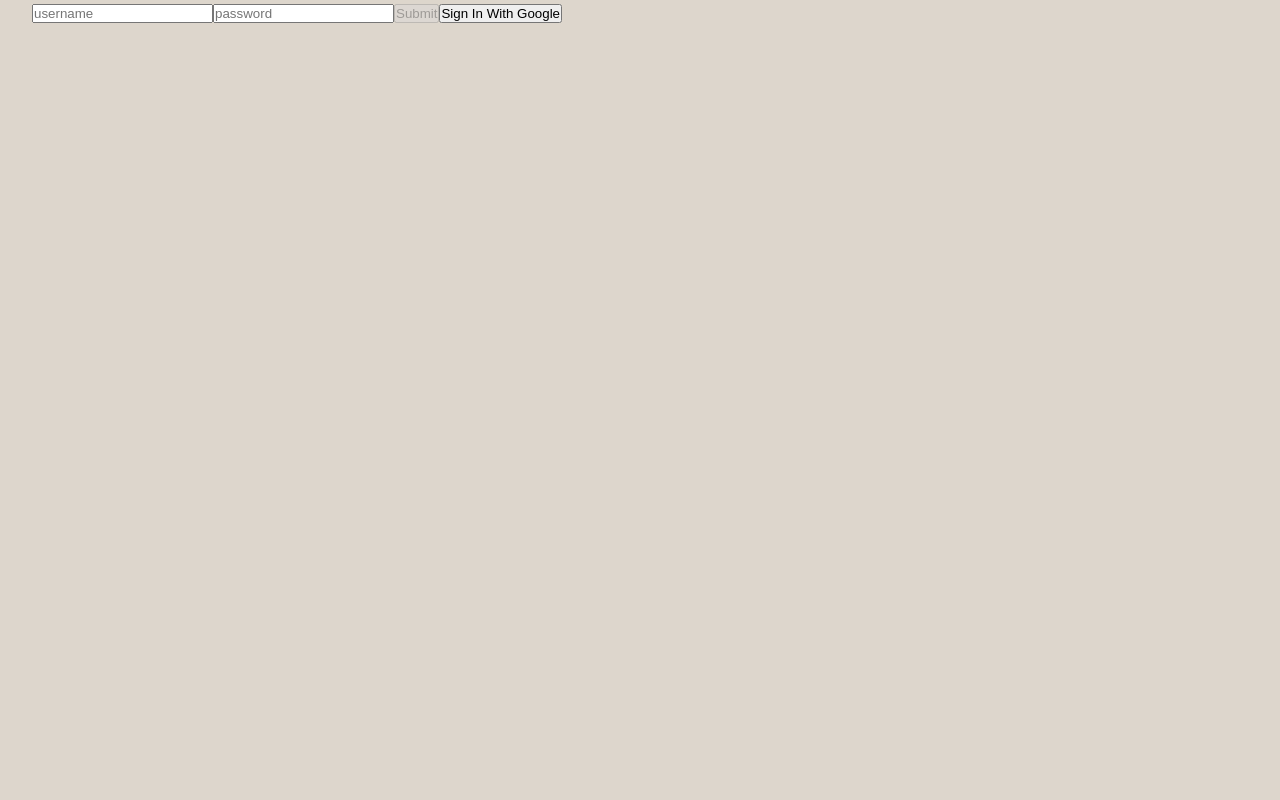
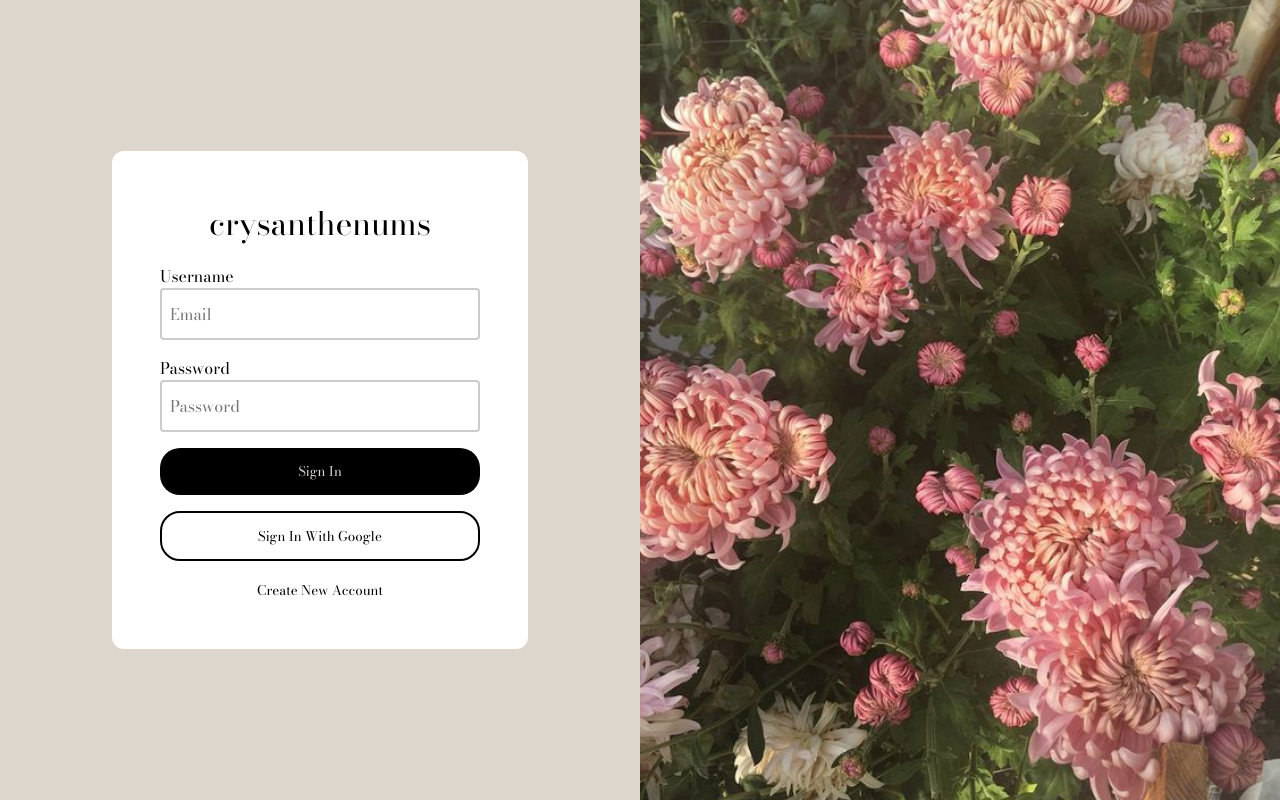
Before and after one commit to emiilyxie/juhuas, a Next.js app: page /login in a window 1280 px wide. Built offline with nearby package versions, Linux system fonts and the light colour scheme; no server answers.

Commit message:
make pretty login form

```diff
--- a/app/globals.css
+++ b/app/globals.css
@@ -31,7 +31,6 @@ body {
 body {
   color: rgb(var(--foreground-rgb));
   background: rgb(var(--background-rgb));
-  margin: 0rem 2rem;
 }
 
 a {
@@ -39,6 +38,12 @@ a {
   text-decoration: none;
 }
 
+button {
+  background: none;
+  border: none;
+  font-family: inherit;
+}
+
 /* @media (prefers-color-scheme: dark) {
   html {
     color-scheme: dark;
--- a/app/layout.module.css
+++ b/app/layout.module.css
@@ -9,6 +9,12 @@
   position: relative;
 }
 
+.imgWrapperFull {
+  width: 100%;
+  height: 100%;
+  position: relative;
+}
+
 .second {
   flex-grow: 1.61;
 }
--- a/app/login/page.tsx
+++ b/app/login/page.tsx
@@ -1,12 +1,16 @@
 'use client'
 
-import FormButton from "@/components/formElements/FormButton";
+import { SecondaryButton, SignInGoogleButton, SubmitButton } from "@/components/formElements/FormButton";
 import TextInput from "@/components/formElements/TextInput";
 import { signInWithEmailAndPassword, signInWithPopup } from "firebase/auth";
 import { useState } from "react";
 import { auth, createUser, googleProvider, userExists } from "@/lib/firebase";
 import { useRouter } from "next/navigation";
 import { User, UserRole } from "@/lib/types";
+import layoutStyle from "@/app/layout.module.css"
+import formStyle from "@/components/Form.module.css"
+import Link from "next/link";
+import Image from "next/image";
 
 export default function Page() {
 
@@ -47,12 +51,23 @@ export default function Page() {
   }
 
   return (
-   <div>
-    <TextInput label="Username" value={username} placeholder="username" onValueChanged={setUsername} />
-    <TextInput label="Password" value={password} placeholder="password" onValueChanged={setPassword} />
+    <div className={formStyle.formLayout}>
+      <div className={formStyle.formSection}>
+        <div className={formStyle.card}>
+          <div className={formStyle.title}>Crysanthenums</div>
+          <TextInput label="Username" value={username} placeholder="Email" onValueChanged={setUsername} />
+          <TextInput label="Password" value={password} placeholder="Password" onValueChanged={setPassword} />
 
-    <FormButton label="Submit" onSubmit={handleSubmit} valid={isValid} />
-    <FormButton label="Sign In With Google" onSubmit={handleGoogleSubmit} valid={true} />
-   </div>
+          <SubmitButton label="Sign In" onSubmit={handleSubmit} valid={isValid} />
+          <SignInGoogleButton label="Sign In With Google" onSubmit={handleGoogleSubmit} valid={true} />
+          <Link href={"/u/new"}><SecondaryButton label="Create New Account" onSubmit={() => {}} valid={true}></SecondaryButton></Link>
+        </div>
+      </div>
+      <div className={formStyle.formSection}>
+        <div className={layoutStyle.imgWrapperFull}>
+          <Image src={"/placeholder.jpeg"} alt={"flower"} style={{objectFit: "cover"}} fill sizes='50vw'/>
+        </div>
+      </div>
+    </div>
   )
 }
--- /dev/null
+++ b/components/Form.module.css
@@ -0,0 +1,56 @@
+.formLayout {
+  display: flex;
+}
+
+.formSection {
+  flex: 1 1 0;
+  height: 100vh;
+  display: flex;
+  align-items: center;
+  justify-content: center;
+}
+
+.title {
+  text-transform: lowercase;
+  font-size: 2em;
+}
+
+.card {
+  display: flex;
+  flex-direction: column;
+  width: 26em;
+  padding: 3em 3em;
+  gap: 1em;
+  align-items: center;
+  background-color: white;
+  border-radius: var(--border-radius);
+}
+
+.submitButton {
+  padding: 1em;
+  background-color: rgb(var(--foreground-rgb));
+  color: rgb(var(--background-rgb));
+  border-radius: 20px;
+  width: 100%;
+}
+
+.signInGoogleButton {
+  padding: 1em;
+  border: 2px solid rgb(var(--foreground-rgb));
+  border-radius: 20px;
+  width: 100%;
+}
+
+.textInputContainer {
+  width: 100%;
+}
+
+.textInput {
+  width: 100%;
+  padding: 0.75em 0.5em;
+  box-sizing: border-box;
+  border: 2px solid #ccc;
+  border-radius: 4px;
+  font-size: 1em;
+  font-family: inherit;
+}
--- a/components/PostGridItem.tsx
+++ b/components/PostGridItem.tsx
@@ -23,7 +23,7 @@ const PostGridItem = (props: { post: Post }) => {
   return (
     <div>
       <div className={layoutStyles.imgWrapper}>
-        <Image src={img} alt={post.caption} style={{objectFit: "cover"}} fill sizes='30vw'/> :
+        <Image src={img} alt={post.caption} style={{objectFit: "cover"}} fill sizes='30vw'/>
       </div>
     </div>
   );
--- a/components/formElements/FormButton.tsx
+++ b/components/formElements/FormButton.tsx
@@ -1,4 +1,18 @@
-const FormButton = (props: {
+import formStyles from "@/components/Form.module.css"
+
+export const SubmitButton = (props: {
+  onSubmit: () => void,
+  label: string,
+  valid: boolean
+}) => {
+  return (
+    <button className={formStyles.submitButton} type="submit" disabled={!props.valid} onClick={props.onSubmit}>
+      {props.label}
+    </button>
+  )
+}
+
+export const SecondaryButton = (props: {
   onSubmit: () => void,
   label: string,
   valid: boolean
@@ -7,7 +21,29 @@ const FormButton = (props: {
     <button type="submit" disabled={!props.valid} onClick={props.onSubmit}>
       {props.label}
     </button>
-  );
-};
+  )
+}
 
-export default FormButton;
+export const NavButton = (props: {
+  onSubmit: () => void,
+  label: string,
+  valid: boolean
+}) => {
+  return (
+    <button type="submit" disabled={!props.valid} onClick={props.onSubmit}>
+      {props.label}
+    </button>
+  )
+}
+
+export const SignInGoogleButton = (props: {
+  onSubmit: () => void,
+  label: string,
+  valid: boolean
+}) => {
+  return (
+    <button className={formStyles.signInGoogleButton} type="submit" disabled={!props.valid} onClick={props.onSubmit}>
+      {props.label}
+    </button>
+  )
+}
--- a/components/formElements/TextInput.tsx
+++ b/components/formElements/TextInput.tsx
@@ -1,4 +1,5 @@
 import { useState } from 'react';
+import formStyles from '@/components/Form.module.css'
 
 const TextInput = (props: {
   label: string,
@@ -16,7 +17,10 @@ const TextInput = (props: {
   };
 
   return (
-    <input type="text" value={value} placeholder={props.placeholder} onChange={handleValueChange} />
+    <div className={formStyles.textInputContainer}>
+      <label htmlFor={props.label}>{props.label}</label>
+      <input id={props.label} className={formStyles.textInput} type="text" value={value} placeholder={props.placeholder} onChange={handleValueChange} />
+    </div>
   );
 };
 
```
